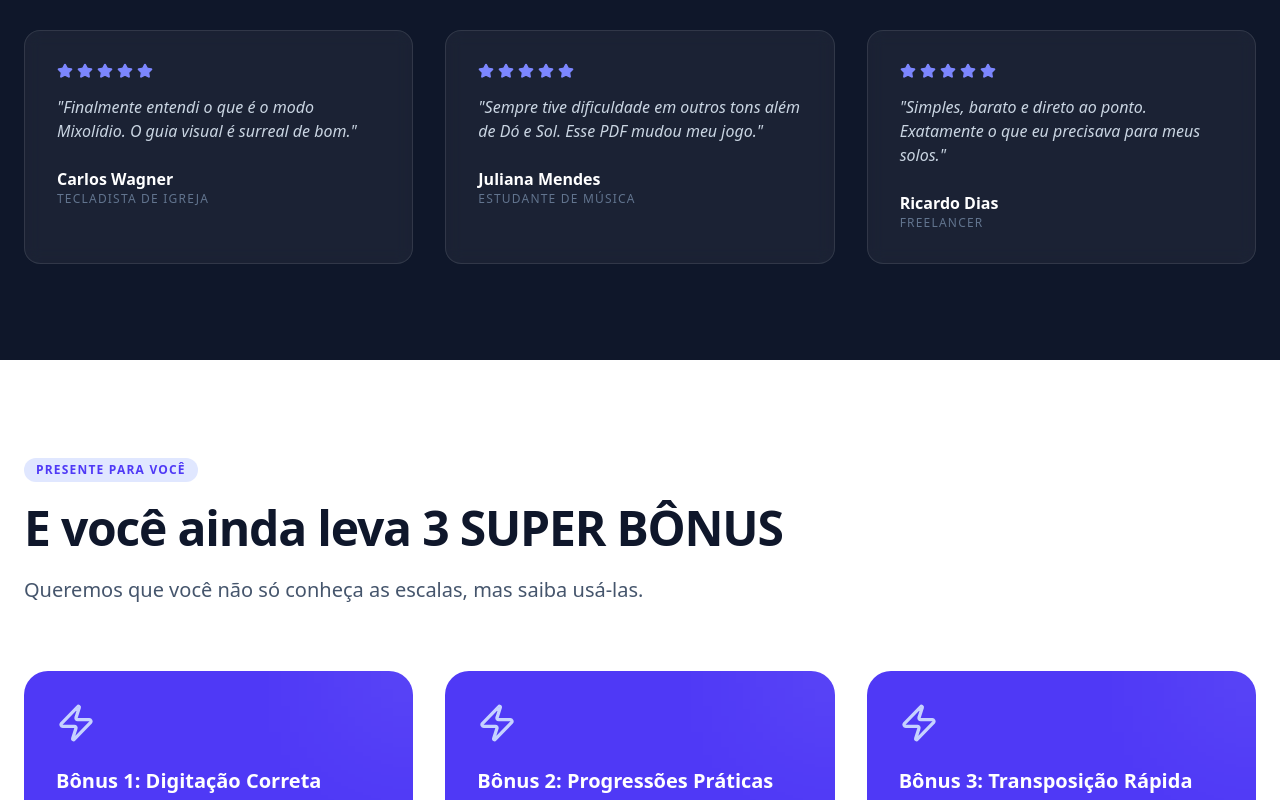
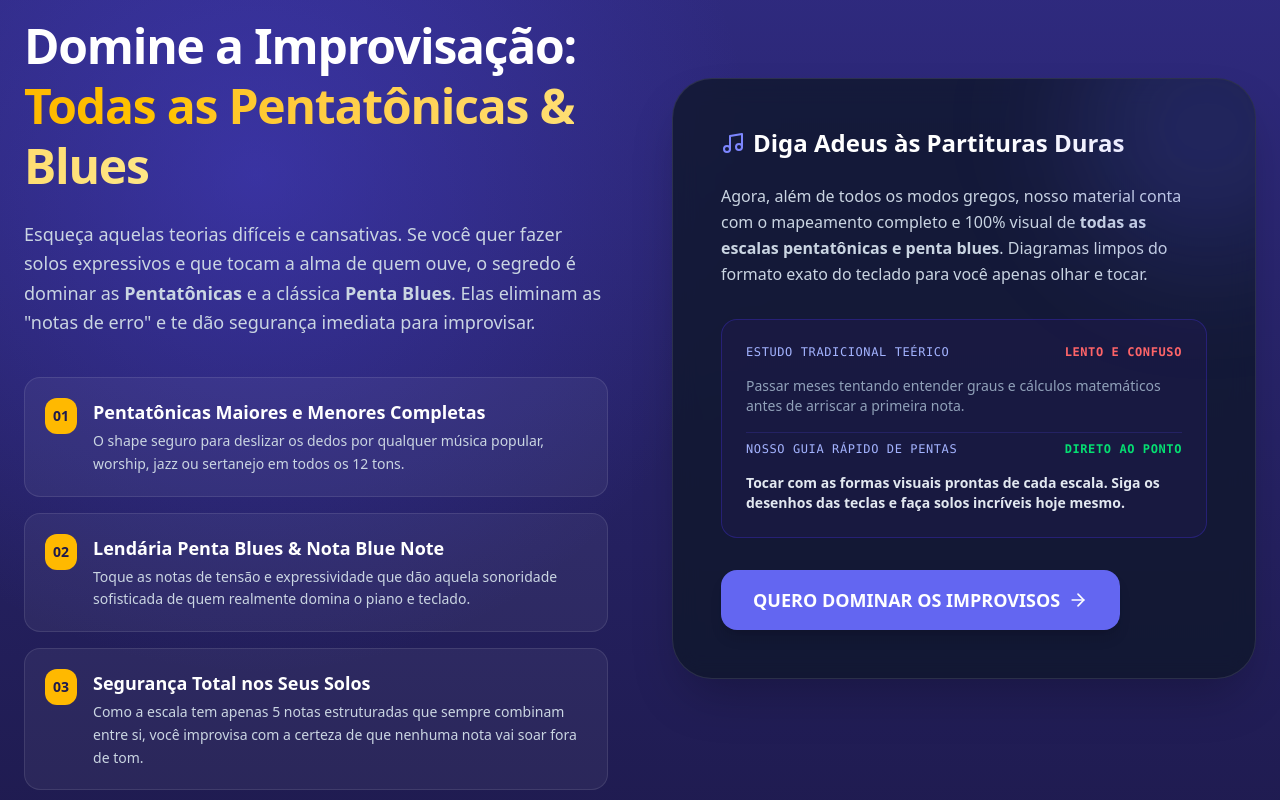
Before and after one commit to campeaomkt/escalas-modos, a React (Vite) app: page / in a window 1280 px wide. Shown: the part 4240-5040 px from the top of the page. Built offline with nearby package versions, Linux system fonts and the light colour scheme.

Commit message:
feat: update product features and banner
Refine course curriculum descriptions to emphasize pentatonic applications and update the repository banner image.

```diff
--- a/src/App.tsx
+++ b/src/App.tsx
@@ -269,8 +269,8 @@ export default function App() {
                 {[
                   "Diagramas de Teclado em Alta Resolução (PDF)",
                   "Todos os 12 Tons Mapeados Individualmente",
-                  "Todas as Escalas (Maior, Menor, Pentatônica, Blues)",
-                  "Os 7 Modos Gregos Completos"
+                  "Todas as Pentatônicas & Penta Blues para Improvisação Livre",
+                  "Os 7 Modos Gregos Completos e Aplicados"
                 ].map((item, i) => (
                   <li key={i} className="flex items-start gap-3 md:gap-4">
                     <div className="mt-1 bg-green-100 p-1 rounded-full shrink-0">
@@ -311,7 +311,7 @@ export default function App() {
           <div className="grid md:grid-cols-2 lg:grid-cols-3 gap-8 text-left">
             {[
               { type: "Essenciais", items: ["Maiores e Menores Naturais", "Menores Harmônicas", "Menores Melódicas"] },
-              { type: "Modernas", items: ["Pentatônicas Maiores", "Pentatônicas Menores", "Penta Blues (Vibe Profissional)"] },
+              { type: "Todas as Pentatônicas", items: ["Pentatônicas Maiores (Estilo Pop/Worship)", "Pentatônicas Menores (Licks Rápidos)", "Penta Blues Completa (Notas Especiais)", "Mapeamento Completo em todos os 12 tons"] },
               { type: "Modos Gregos", items: ["Todos os 7 Modos Luxuosos", "Aplicações Práticas", "Visualização em 12 Tons"] }
             ].map((box, i) => (
               <div key={i} className="bg-slate-50 p-8 rounded-3xl border border-slate-100 hover:border-indigo-200 transition-colors">
@@ -333,6 +333,94 @@ export default function App() {
             </div>
             <div className="h-12 w-px bg-white/10 hidden md:block" />
             <p className="text-slate-400 text-sm max-w-xs text-left">Totalmente visual: você olha para o diagrama e repete no seu teclado. Sem leitura de partitura necessária.</p>
+          </div>
+        </div>
+      </section>
+
+      {/* 4.5. New Dedicated Section: Pentatonicos e Improvisação */}
+      <section className="py-16 md:py-24 bg-gradient-to-b from-indigo-900 to-indigo-950 text-white relative overflow-hidden">
+        <div className="absolute inset-0 bg-[radial-gradient(circle_at_20%_30%,#4f46e5_0,transparent_40%)] opacity-40" />
+        <div className="container mx-auto px-6 relative z-10">
+          <div className="grid lg:grid-cols-2 gap-12 md:gap-16 items-center">
+
+            <div className="space-y-6">
+              <div className="inline-flex items-center gap-2 bg-indigo-500/20 border border-indigo-400/30 px-3 py-1 rounded-full text-indigo-300 text-xs font-bold uppercase tracking-widest">
+                <Zap className="w-4 h-4 text-amber-400 animate-pulse" />
+                <span>SUPER NOVIDADE ADICIONADA</span>
+              </div>
+              <h2 className="text-3xl md:text-5xl font-black tracking-tight leading-tight">
+                Domine a Improvisação:<br />
+                <span className="text-transparent bg-clip-text bg-gradient-to-r from-amber-400 to-amber-200">
+                  Todas as Pentatônicas & Blues
+                </span>
+              </h2>
+              <p className="text-slate-300 text-base md:text-lg leading-relaxed">
+                Esqueça aquelas teorias difíceis e cansativas. Se você quer fazer solos expressivos e que tocam a alma de quem ouve, o segredo é dominar as <strong>Pentatônicas</strong> e a clássica <strong>Penta Blues</strong>. Elas eliminam as "notas de erro" e te dão segurança imediata para improvisar.
+              </p>
+
+              <div className="space-y-4 pt-4">
+                {[
+                  {
+                    title: "Pentatônicas Maiores e Menores Completas",
+                    desc: "O shape seguro para deslizar os dedos por qualquer música popular, worship, jazz ou sertanejo em todos os 12 tons."
+                  },
+                  {
+                    title: "Lendária Penta Blues & Nota Blue Note",
+                    desc: "Toque as notas de tensão e expressividade que dão aquela sonoridade sofisticada de quem realmente domina o piano e teclado."
+                  },
+                  {
+                    title: "Segurança Total nos Seus Solos",
+                    desc: "Como a escala tem apenas 5 notas estruturadas que sempre combinam entre si, você improvisa com a certeza de que nenhuma nota vai soar fora de tom."
+                  }
+                ].map((item, idx) => (
+                  <div key={idx} className="flex gap-4 items-start bg-white/5 border border-white/10 p-5 rounded-2xl hover:bg-white/10 transition-all duration-300">
+                    <div className="bg-amber-400 text-indigo-950 p-2 rounded-xl font-bold shrink-0 text-sm">
+                      0{idx + 1}
+                    </div>
+                    <div>
+                      <h4 className="font-bold text-lg text-white">{item.title}</h4>
+                      <p className="text-sm text-slate-300 leading-relaxed mt-1">{item.desc}</p>
+                    </div>
+                  </div>
+                ))}
+              </div>
+            </div>
+
+            <div className="bg-slate-900/80 border border-white/10 rounded-[2.5rem] p-8 md:p-12 relative overflow-hidden shadow-2xl backdrop-blur-md">
+              <div className="absolute top-0 right-0 w-64 h-64 bg-indigo-500/20 blur-3xl rounded-full -mr-20 -mt-20 pointer-events-none" />
+
+              <h3 className="text-2xl font-black mb-6 text-white flex items-center gap-2">
+                <Music className="text-indigo-400 w-6 h-6" />
+                Diga Adeus às Partituras Duras
+              </h3>
+
+              <p className="text-slate-300 leading-relaxed mb-8">
+                Agora, além de todos os modos gregos, nosso material conta com o mapeamento completo e 100% visual de <strong>todas as escalas pentatônicas e penta blues</strong>. Diagramas limpos do formato exato do teclado para você apenas olhar e tocar.
+              </p>
+
+              <div className="space-y-4 bg-indigo-950/50 p-6 rounded-2xl border border-indigo-800/50">
+                <div className="flex justify-between items-center text-xs text-indigo-300 font-mono tracking-wider uppercase">
+                  <span>Estudo Tradicional Teérico</span>
+                  <span className="text-red-400 font-bold">Lento e Confuso</span>
+                </div>
+                <p className="text-slate-400 text-sm">Passar meses tentando entender graus e cálculos matemáticos antes de arriscar a primeira nota.</p>
+
+                <div className="border-t border-indigo-900/50 my-2" />
+
+                <div className="flex justify-between items-center text-xs text-indigo-300 font-mono tracking-wider uppercase">
+                  <span>Nosso Guia Rápido de Pentas</span>
+                  <span className="text-green-400 font-bold">Direto ao Ponto</span>
+                </div>
+                <p className="text-slate-200 text-sm font-semibold">Tocar com as formas visuais prontas de cada escala. Siga os desenhos das teclas e faça solos incríveis hoje mesmo.</p>
+              </div>
+
+              <div className="mt-8">
+                <Button onClick={scrollToOffer} className="w-full bg-[#6366f1] hover:bg-[#5053e3] text-white shadow-lg">
+                  QUERO DOMINAR OS IMPROVISOS
+                </Button>
+              </div>
+            </div>
+
           </div>
         </div>
       </section>
```
Also changed, not shown: 1 other file (tests, documents, lock files or other folders).
